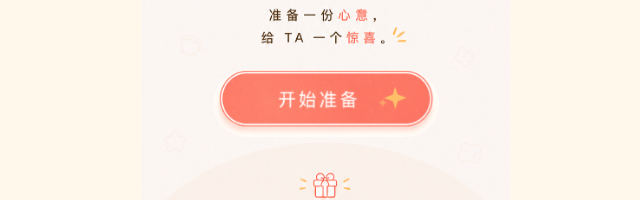
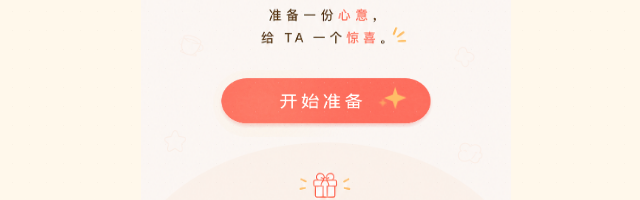
Before and after one commit to miso-zm/ta-da-birthday-surprise, a Next.js app: page /create in a window 1280 px wide. Shown: the part 545-745 px from the top of the page, without its empty margins (314-954 px from the left). Built offline with nearby package versions, Linux system fonts and the light colour scheme.

Commit message:
fix(sender): clean welcome button cutout

```diff
--- a/src/features/sender/sender-builder.tsx
+++ b/src/features/sender/sender-builder.tsx
@@ -1172,7 +1172,7 @@ export function SenderBuilder({
             aria-label="开始准备生日惊喜"
           >
             <NextImage
-              src="/assets/sender/sender-welcome-button-v1.png"
+              src="/assets/sender/sender-welcome-button-v2.png"
               alt=""
               fill
               priority
```
Also changed, not shown: public/assets/sender/sender-welcome-button-v2.png (added).
